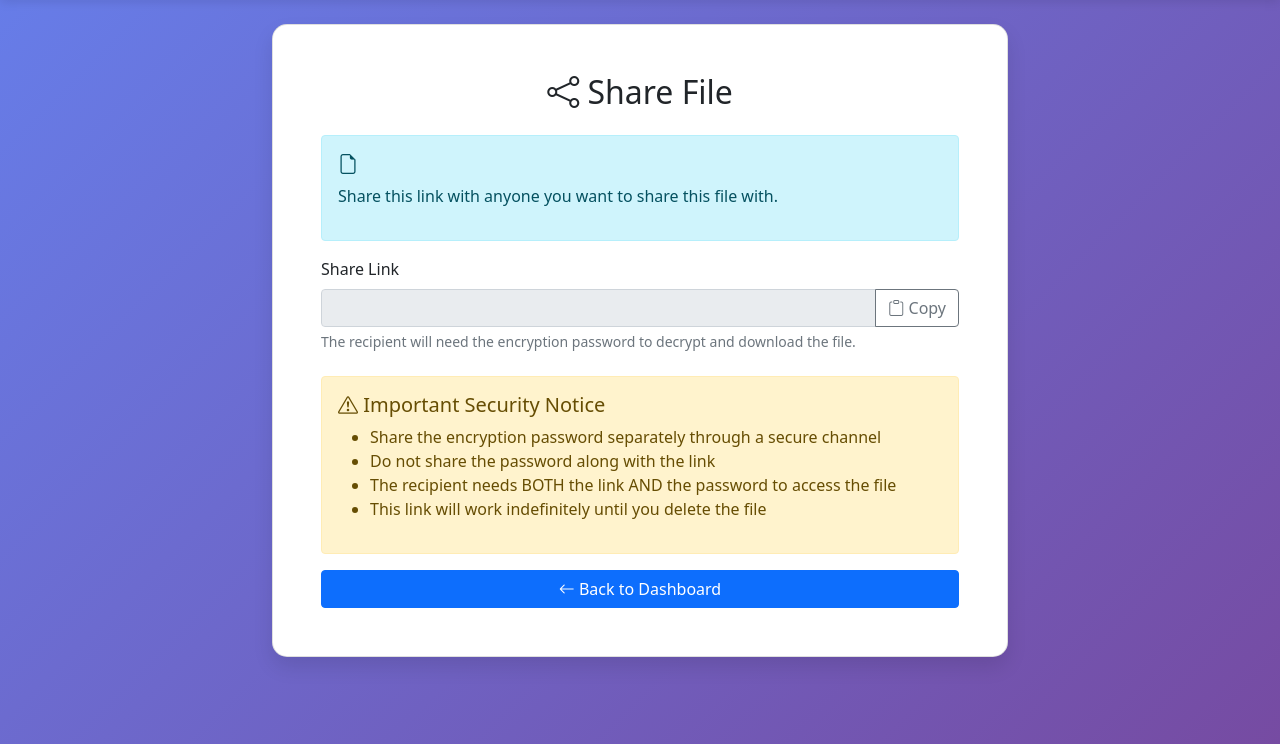
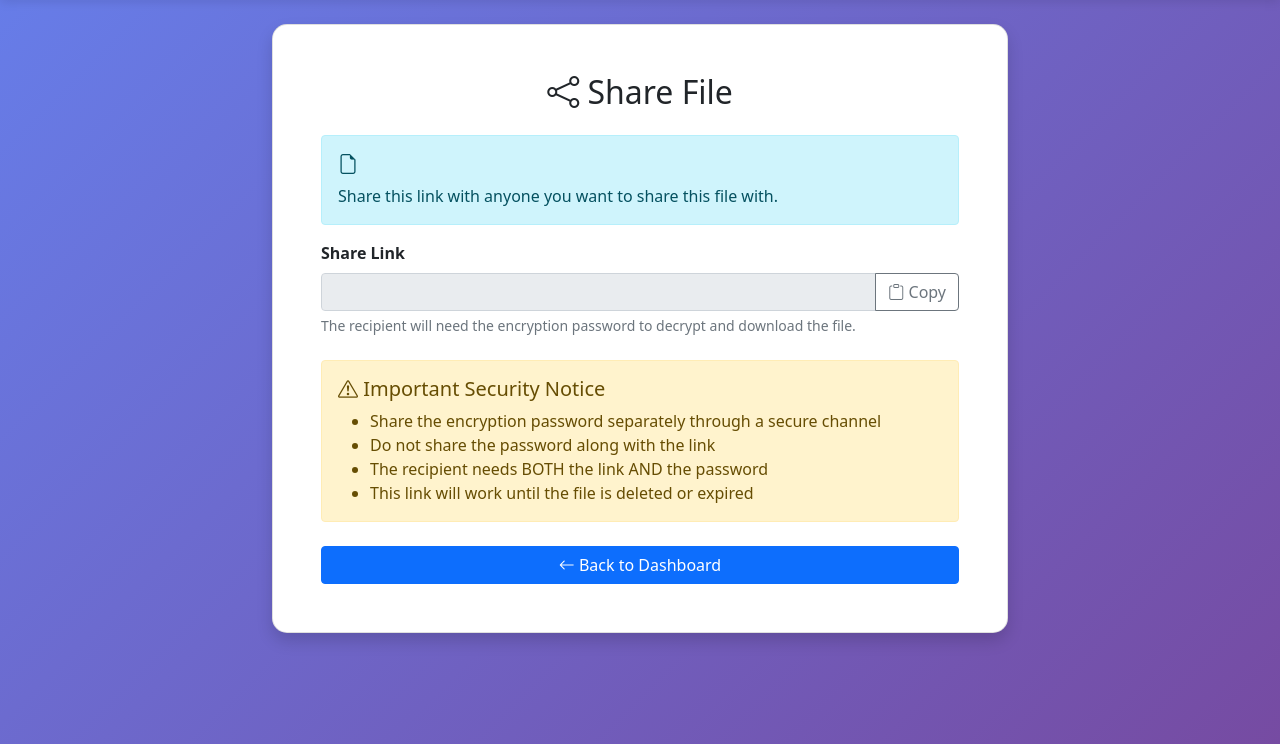
Before and after one commit to maharajas1764-create/secure-file-sharing-system, a Flask app: template templates/share.html in a window 1280 px wide. Shown: the part 56-800 px from the top of the page. Run offline with Flask 3, Linux system fonts and the light colour scheme; the template is opened without the code that fills it, so the values that code supplies are empty.

Commit message:
Refactor share.html for improved structure and clarity

```diff
--- a/templates/share.html
+++ b/templates/share.html
@@ -5,22 +5,36 @@
 {% block content %}
 <div class="row justify-content-center">
     <div class="col-md-8">
-        <div class="card">
+        <div class="card shadow">
             <div class="card-body p-5">
+
                 <h2 class="text-center mb-4">
                     <i class="bi bi-share"></i> Share File
                 </h2>
 
+                <!-- File Info -->
                 <div class="alert alert-info">
-                    <h5><i class="bi bi-file-earmark"></i> {{ file.filename }}</h5>
-                    <p>Share this link with anyone you want to share this file with.</p>
+                    <h5>
+                        <i class="bi bi-file-earmark"></i> {{ file.filename }}
+                    </h5>
+                    <p class="mb-0">
+                        Share this link with anyone you want to share this file with.
+                    </p>
                 </div>
 
+                <!-- Share Link -->
                 <div class="mb-4">
-                    <label class="form-label">Share Link</label>
+                    <label class="form-label fw-bold">Share Link</label>
                     <div class="input-group">
-                        <input type="text" class="form-control" id="shareLink" value="{{ share_url }}" readonly>
-                        <button class="btn btn-outline-secondary" type="button" onclick="copyShareLink()">
+                        <input type="text"
+                               class="form-control"
+                               id="shareLink"
+                               value="{{ share_url }}"
+                               readonly>
+
+                        <button class="btn btn-outline-secondary"
+                                type="button"
+                                onclick="copyShareLink()">
                             <i class="bi bi-clipboard"></i> Copy
                         </button>
                     </div>
@@ -29,43 +43,63 @@
                     </div>
                 </div>
 
-                <div class="alert alert-warning">
-                    <h5><i class="bi bi-exclamation-triangle"></i> Important Security Notice</h5>
-                    <ul>
+                <!-- Expiry Info -->
+                {% if file.expiry_date %}
+                <div class="alert {% if is_expired %}alert-danger{% else %}alert-warning{% endif %}">
+                    <strong>
+                        {% if is_expired %}
+                            ⚠️ Expired:
+                        {% else %}
+                            ⏰ Expires:
+                        {% endif %}
+                    </strong>
+                    {{ file.expiry_date.strftime('%Y-%m-%d %I:%M:%S %p UTC') }}
+
+                    {% if is_expired %}
+                        <br>
+                        <small>This file is no longer available for download.</small>
+                    {% endif %}
+                </div>
+                {% endif %}
+
+                <!-- Security Notice -->
+                <div class="alert alert-warning mt-3">
+                    <h5>
+                        <i class="bi bi-exclamation-triangle"></i> Important Security Notice
+                    </h5>
+                    <ul class="mb-0">
                         <li>Share the encryption password separately through a secure channel</li>
                         <li>Do not share the password along with the link</li>
-                        <li>The recipient needs BOTH the link AND the password to access the file</li>
-                        <li>This link will work indefinitely until you delete the file</li>
+                        <li>The recipient needs BOTH the link AND the password</li>
+                        <li>This link will work until the file is deleted or expired</li>
                     </ul>
                 </div>
 
-                <div class="d-grid gap-2">
+                <!-- Back Button -->
+                <div class="d-grid gap-2 mt-4">
                     <a href="{{ url_for('dashboard') }}" class="btn btn-primary">
                         <i class="bi bi-arrow-left"></i> Back to Dashboard
                     </a>
                 </div>
+
             </div>
         </div>
     </div>
-    <!-- Add expiry information -->
-{% if file.expiry_date %}
-  <div class="alert {% if is_expired %}alert-danger{% else %}alert-warning{% endif %} mt-3">
-    <strong>{% if is_expired %}⚠️ Expired{% else %}⏰ Expires{% endif %}:</strong>
-    {{ file.expiry_date.strftime('%Y-%m-%d %I:%M:%S %p UTC') }}
-    {% if is_expired %}
-      <br><small>This file is no longer available for download.</small>
-    {% endif %}
-  </div>
-{% endif %}
 </div>
 
+<!-- Copy Script -->
 <script>
 function copyShareLink() {
-    var copyText = document.getElementById("shareLink");
-    copyText.select();
-    copyText.setSelectionRange(0, 99999);
-    navigator.clipboard.writeText(copyText.value);
-    alert("Link copied to clipboard!");
+    const copyText = document.getElementById("shareLink");
+
+    navigator.clipboard.writeText(copyText.value)
+        .then(() => {
+            alert("Link copied to clipboard!");
+        })
+        .catch(err => {
+            alert("Failed to copy link.");
+        });
 }
 </script>
+
 {% endblock %}
```
